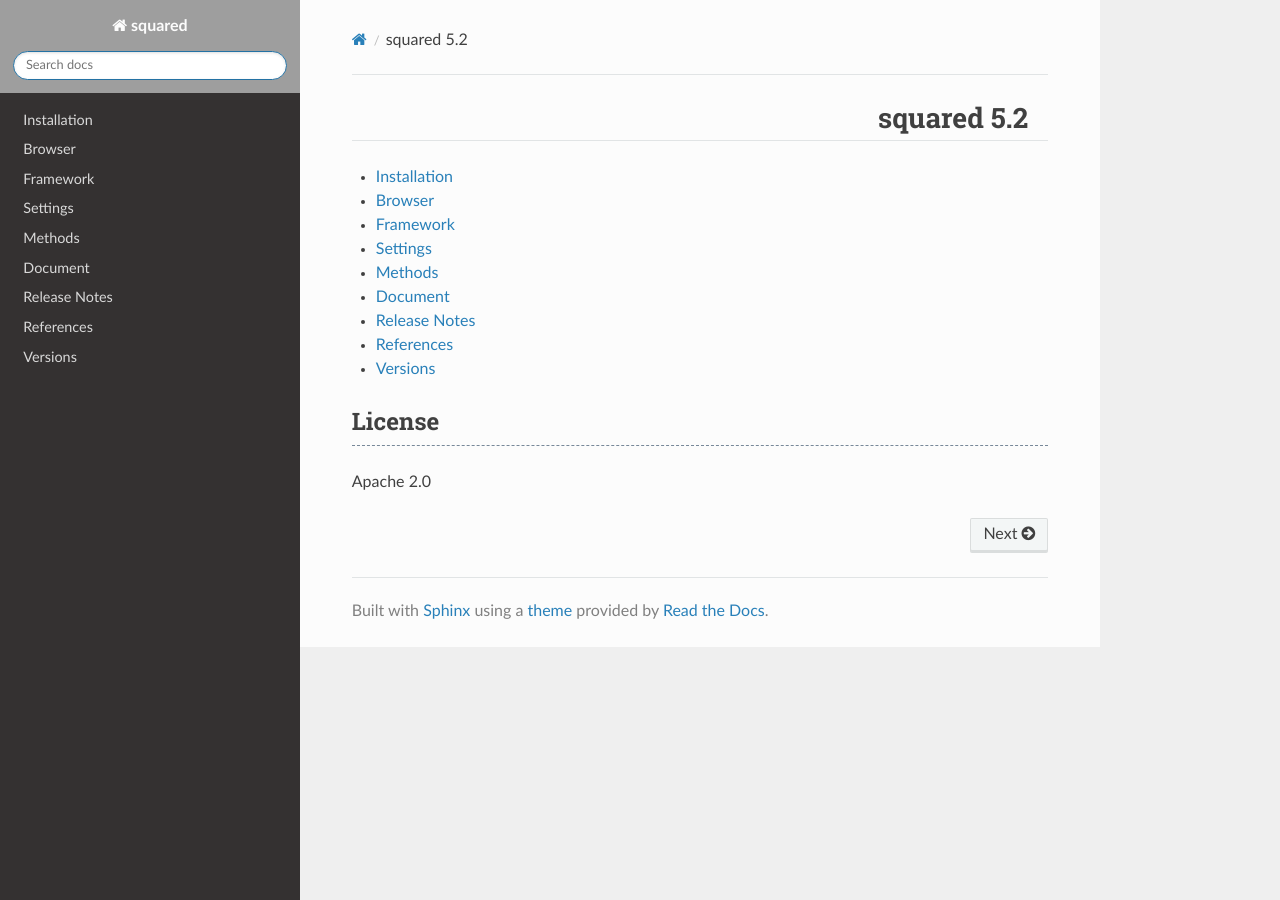
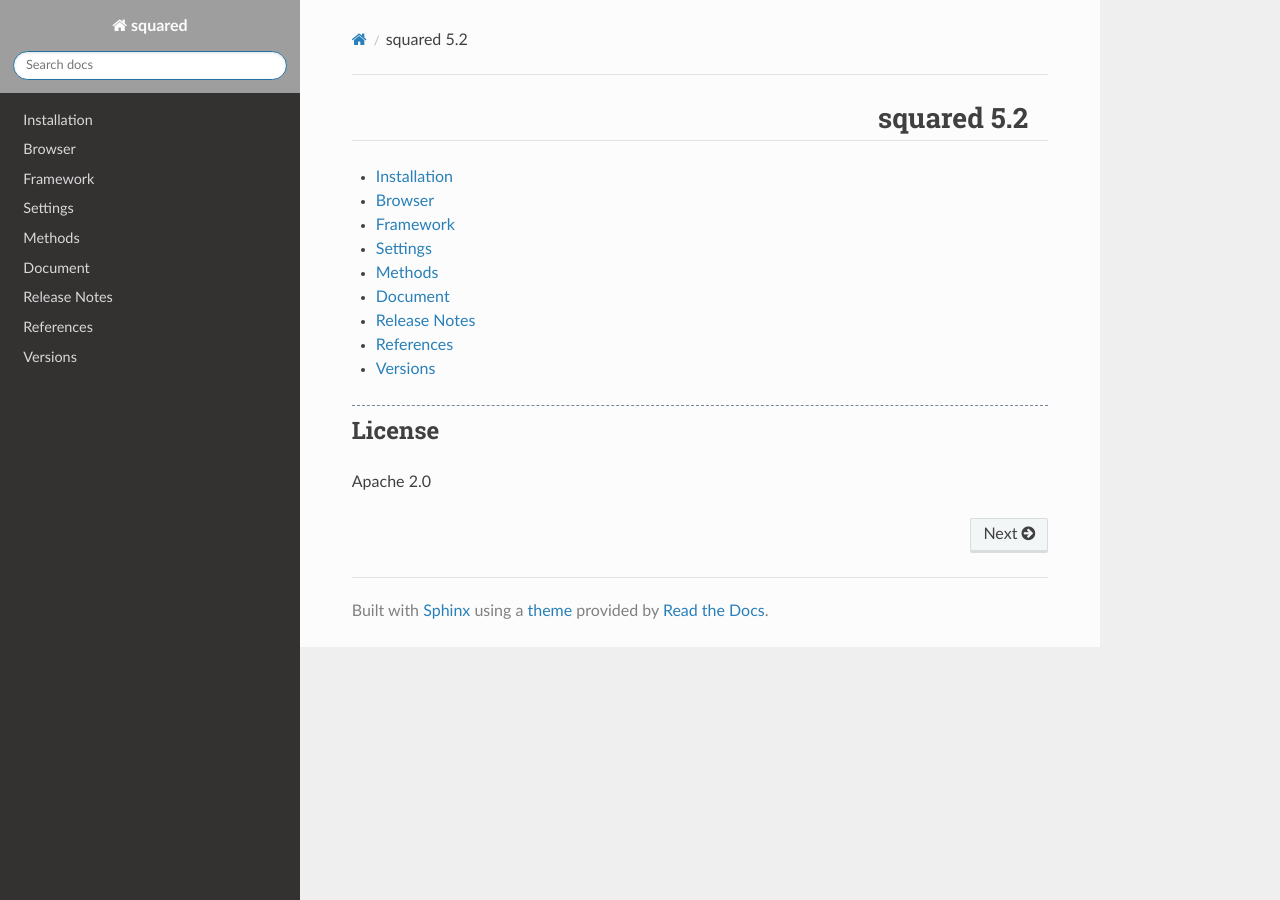
Before and after one commit to anpham6/android-docs, a Sphinx documentation site: the page built from source/index.rst, in a window 1280 px wide. Built offline with Sphinx 7.4.7 and the Read the Docs theme 2.0.0, drawn with Linux system fonts in a browser that asks for light colours; grey boxes are pictures that could not be loaded.

Commit message:
CSS: Section headers check for adjacent H1 sibling.

```diff
--- a/source/_static/override.css
+++ b/source/_static/override.css
@@ -9,9 +9,11 @@
     padding-bottom: 8px;
 }
 
-.rst-content section > section:nth-of-type(n+2) h2 {
+.rst-content section > section:nth-of-type(n+2) h2, .rst-content section > :not(h1) + section h2 {
     border-top: 1px dashed lightslategray;
+    border-bottom: none !important;
     padding-top: 8px;
+    padding-bottom: 0px !important;
 }
 
 .rst-content .code-block-caption {
```
